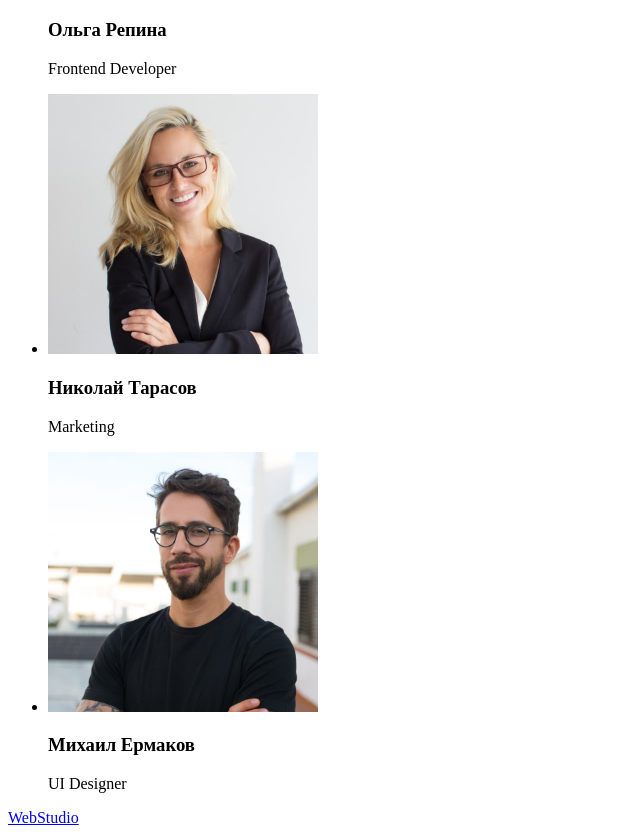
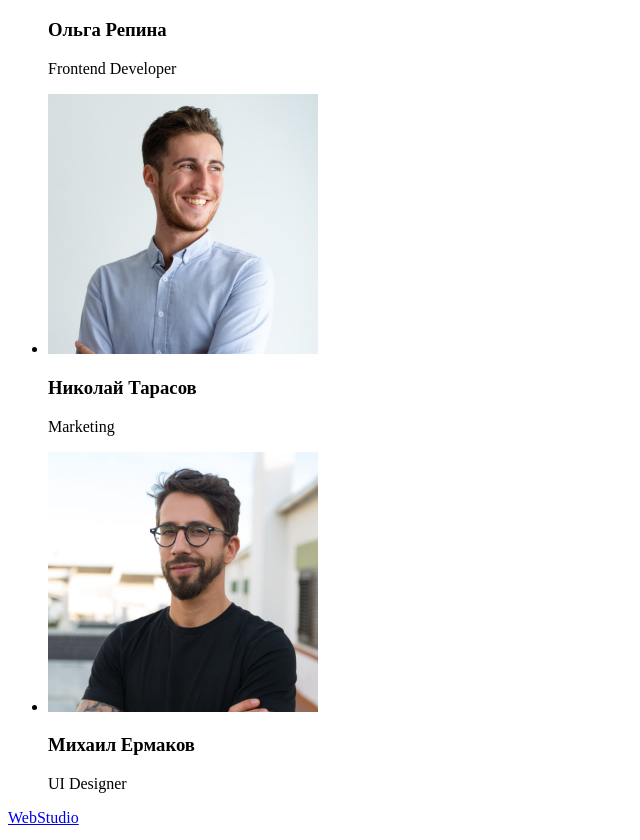
Before and after one commit to DenysKonovalenko/goit-markup-hw-01, a plain HTML site: page index.html in a window 1280 px wide. Shown: the part 2194-3034 px from the top of the page, without its empty margins (0-640 px from the left). Drawn offline with Linux system fonts and the light colour scheme.

Commit message:
Виправляє третє фото співробітника

```diff
--- a/index.html
+++ b/index.html
@@ -75,7 +75,7 @@
                         <p>Frontend Developer</p>
                     </li>
                     <li>
-                        <img src="./images/teamcard2.jpg" alt="Николай Тарасов" width="270">
+                        <img src="./images/teamcard3.jpg" alt="Николай Тарасов" width="270">
                         <h3>Николай Тарасов</h3>
                         <p>Marketing</p>
                     </li>
```
